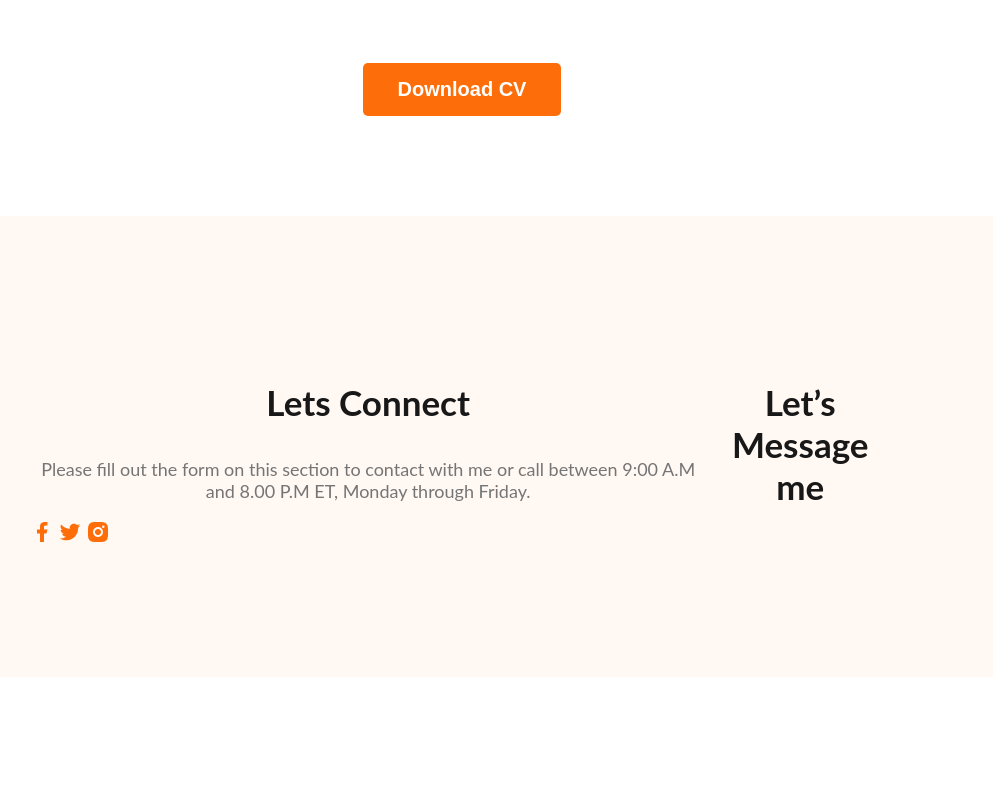
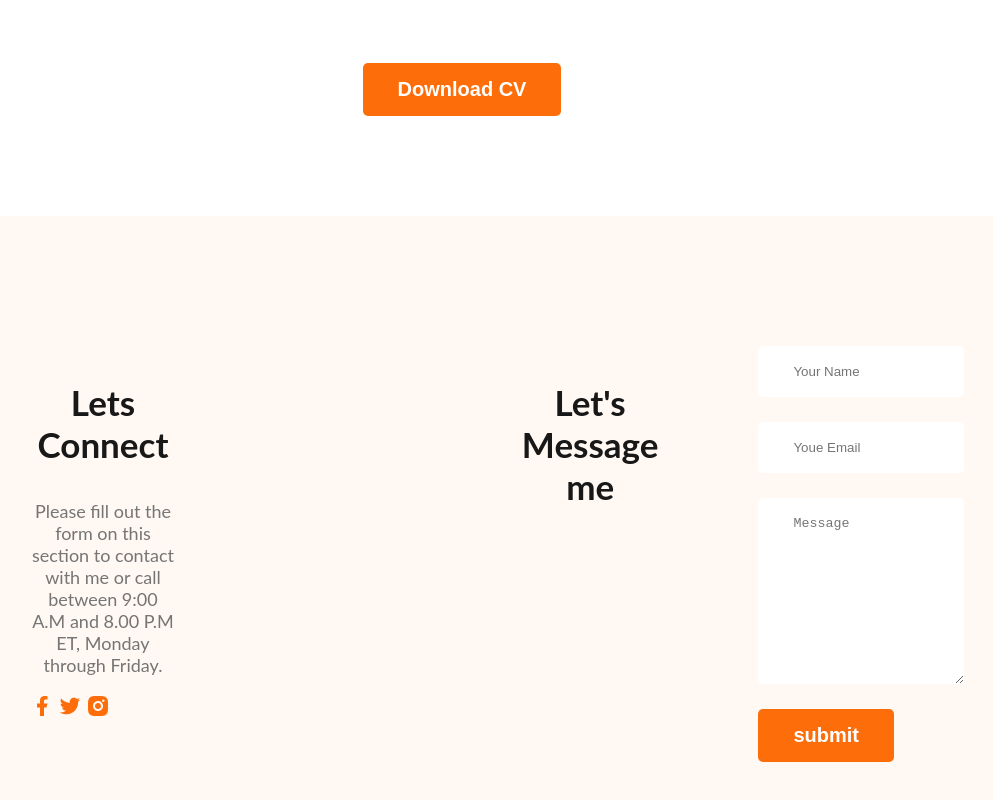
Before and after one commit to ahad5z/web-developer, a plain HTML site: page index.html in a window 1280 px wide. Shown: the part 2971-3771 px from the top of the page, without its empty margins (178-1171 px from the left). Before the commit the page ends 3656 px from the top, so only its background shows below. Drawn offline with Linux system fonts and the light colour scheme.

Commit message:
footer section contact adds

```diff
--- a/index.html
+++ b/index.html
@@ -186,8 +186,14 @@
             </div>
         </div>
         <div class="footer-colum"></div>
-        <h3 class="section-title">Let’s Message me</h3>
-        <p class="section-description"></p>
+        <h3 class="section-title">Let's Message me</h3>
+        <Form class="contact" action=""><input type="text" placeholder="Your Name">
+            <input type="Email" name="" placeholder="Youe Email"id="">
+            <textarea name="" placeholder="Message" id="" cols="30" rows="10"></textarea>
+            <input class="btn-primary" type="submit" value="submit">
+
+
+        </Form>
 
     </footer>
 
--- a/styles/portfolio.css
+++ b/styles/portfolio.css
@@ -207,7 +207,27 @@ main section{
 
 footer{
     display: flex;
+    gap: 100px;
     background: #FFF8F3;
     padding: 130px 200px ;
      margin-top:100px ;
 }
+.footer-colum{
+
+    width: 50%;
+}
+.socal-links{
+
+    margin-right: 25px;
+
+}
+.contact input[type="text"],.contact input[type="Email"],textarea{
+    display: block;
+    margin-bottom: 25px;
+    padding: 18px 35px;
+    color: #757575;
+    border-radius: 5px;
+    background: #FFF;
+    border: 0;
+    width: 100%;
+}
```
